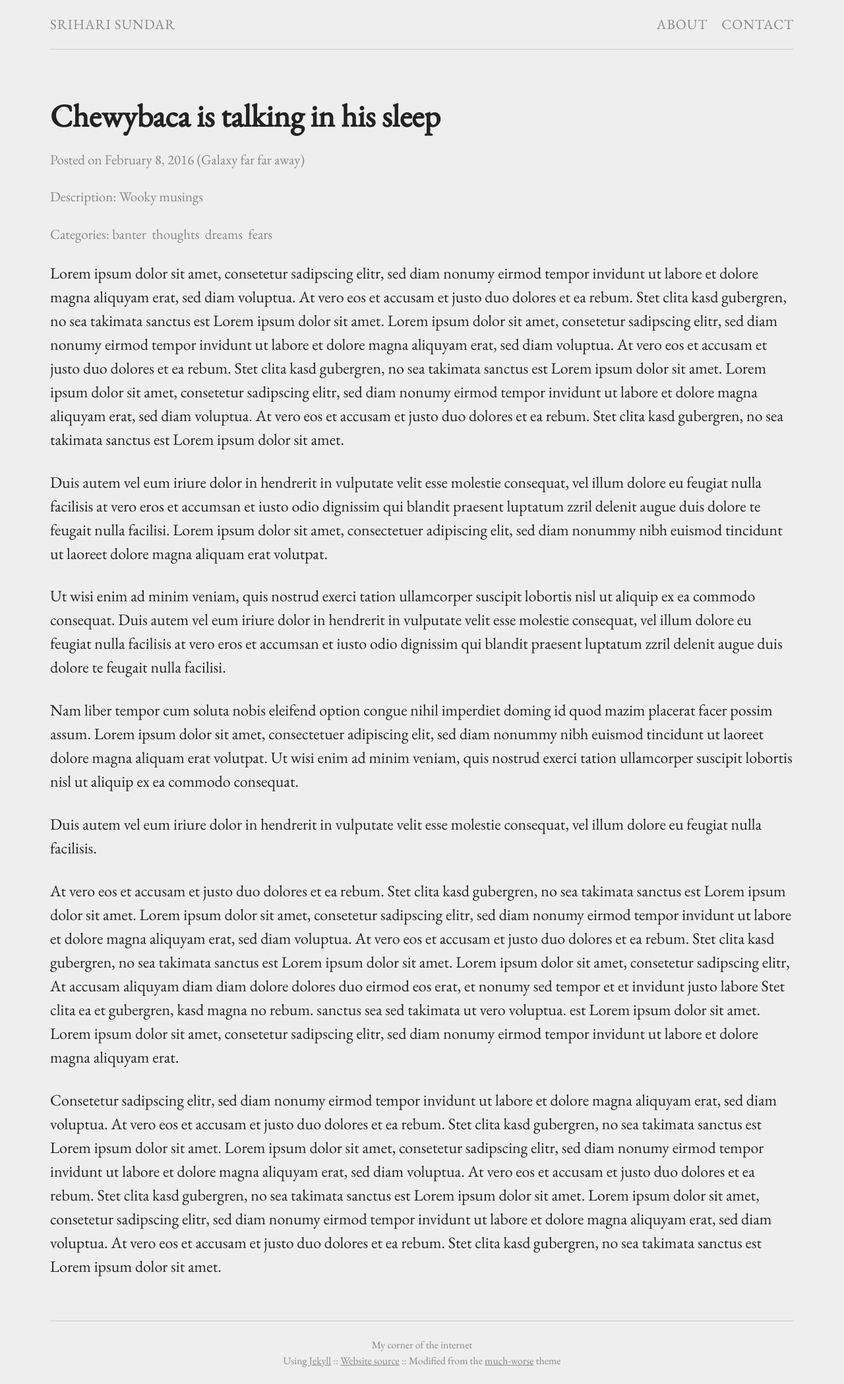
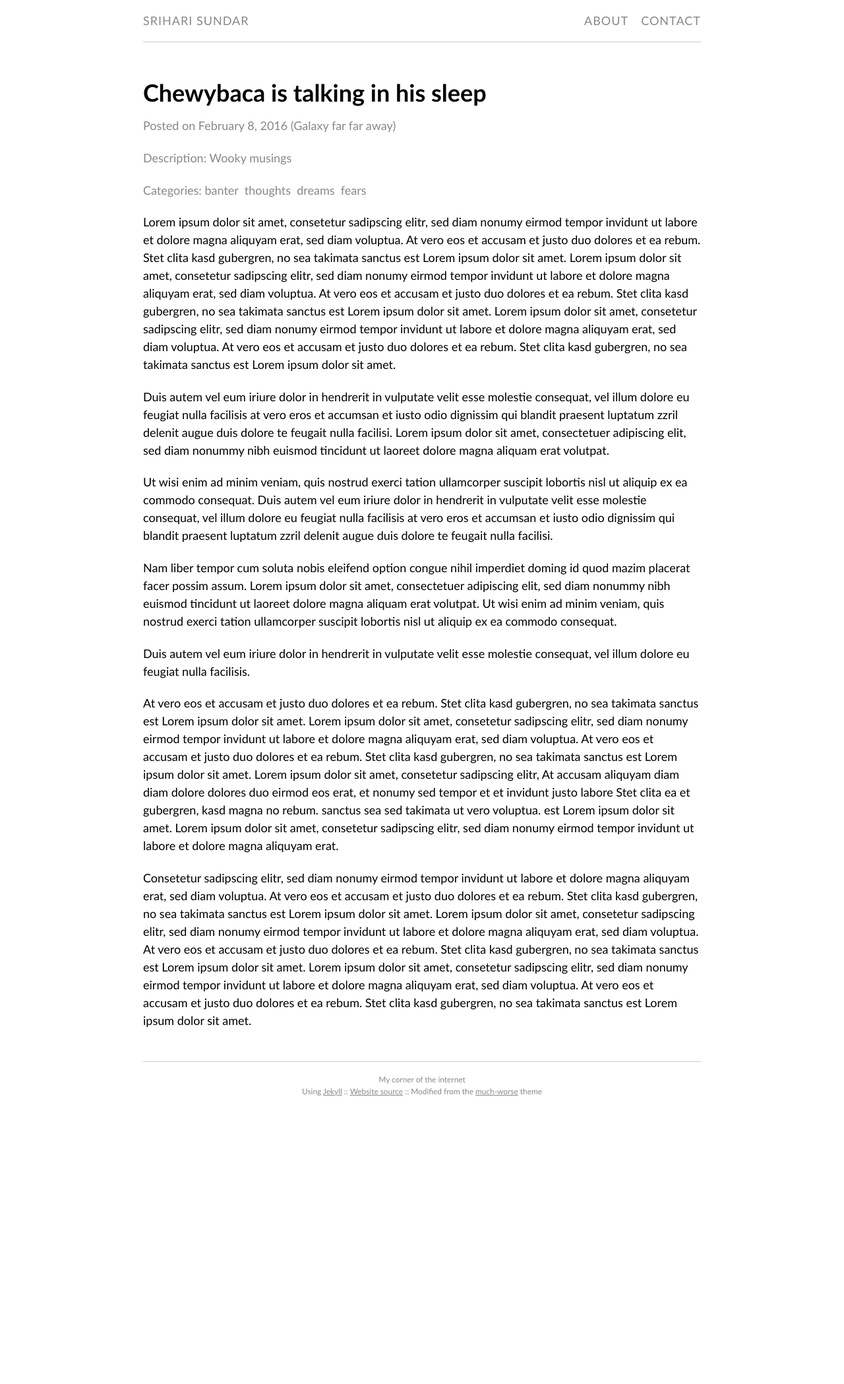
Before and after one commit to sriharisundar/sriharisundar.github.io, a Jekyll site: the page built from _posts/2016-02-08-Chewbaca-is-talking-in-his-sleep.md, in a window 1280 px wide. Shown: the whole page at 66% size. Built offline with Jekyll 4.4.1, drawn with Linux system fonts in a browser that asks for light colours; after the commit the page ends 1681 px from its top, so only the background shows below that.

Commit message:
Change font, colors, image.

```diff
--- a/css/main.scss
+++ b/css/main.scss
@@ -3,23 +3,24 @@
 ---
 @charset "utf-8";
 
-$base-font-family: 'EB Garamond', serif;
-$base-font-size:   x-large;
-$small-font-size:  0.875em;
+$base-font-family: 'calibri', sans-serif;
+$base-font-size:   large;
+$small-font-size:  1em;
 $vsmall-font-size: 0.66em;
 $base-line-height: 1.5;
 $spacing-unit:     1.5em;
 
+$white:      #ffffff;
 $grey-vlight:#eee;
 $grey-light: #ccc;
 $grey:       #888;
 $grey-dark:  #444;
-$grey-vdark: #222;
+$grey-vdark: #000000;
 $blue:       #0091ed;
 $orange:     #ca6c18;
 $red:        #b6321c;
 
-$background:        $grey-vlight;
+$background:        $white;
 $dark-background:   darken($background, 5%);
 $text-color:        $grey-vdark;
 $text-light-color:  $grey;
```
Also changed, not shown: About.md (+3 -4 lines), 4 other files.
